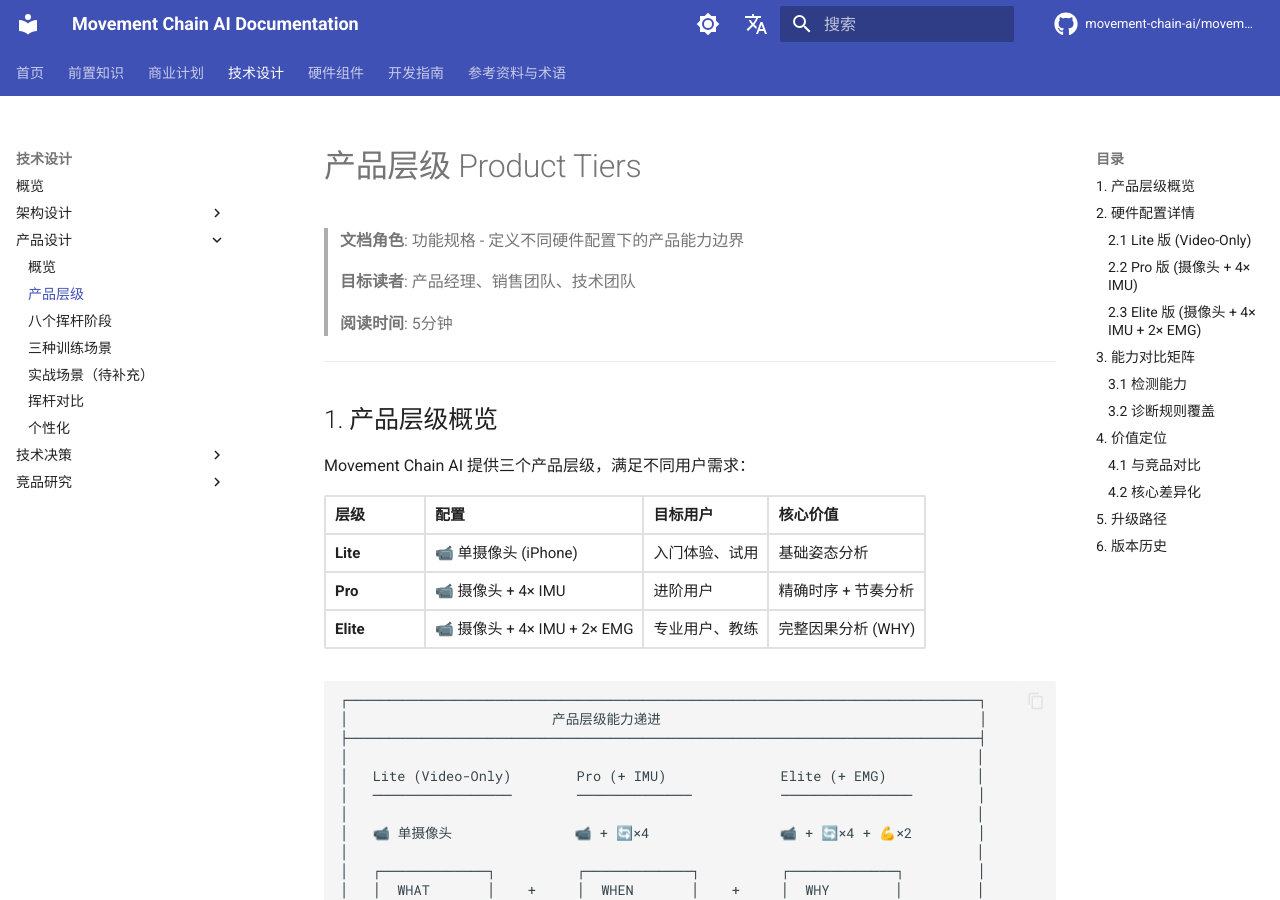
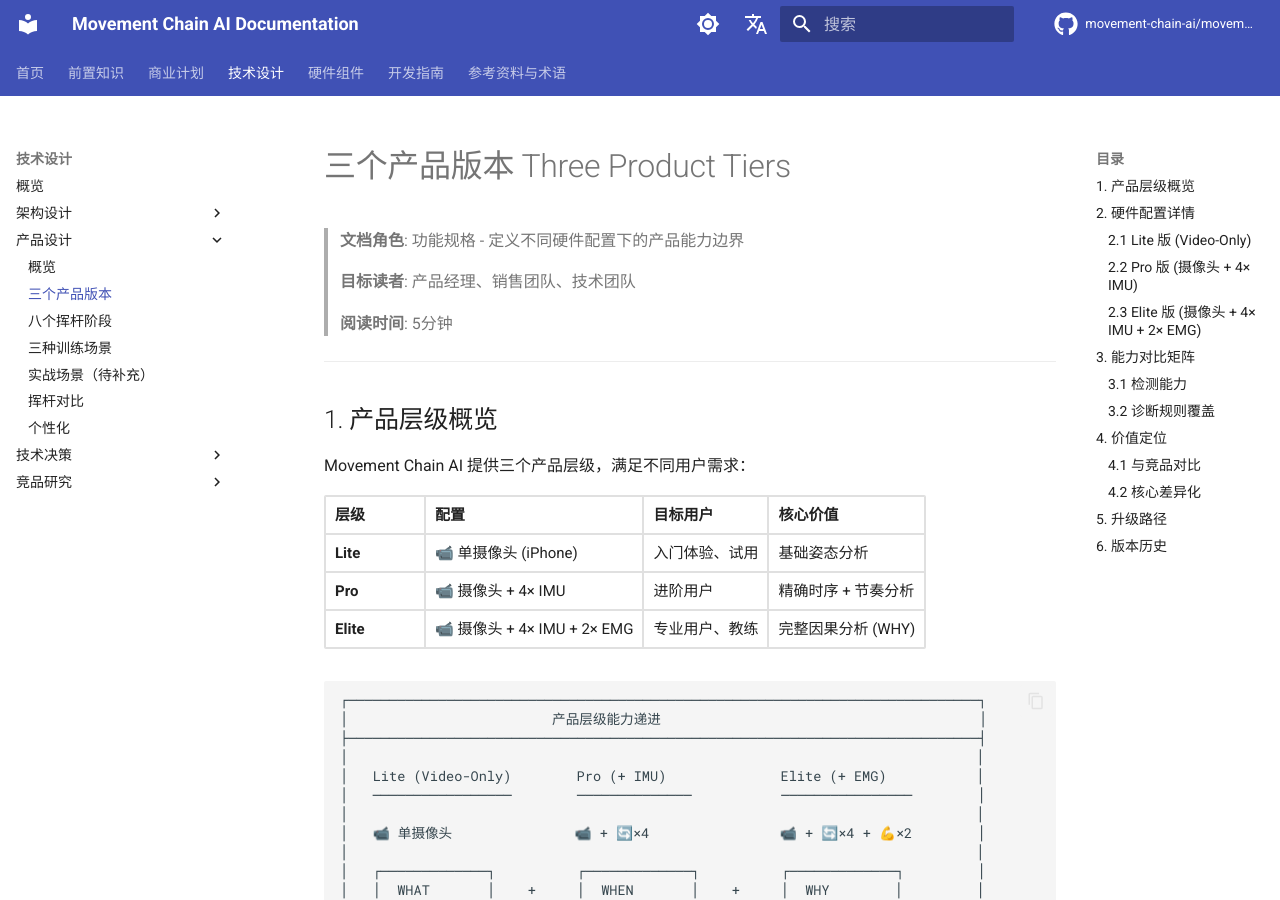
Before and after one commit to movement-chain-ai/movement-chain-docs, an MkDocs documentation site: the page built from docs/zh/design/specs/three-product-tiers.md, in a window 1280 px wide and 900 px high. Built offline with MkDocs 1.6.1 and Material for MkDocs 9.7.7, drawn with Linux system fonts in a browser that asks for light colours; comment, search, counter and statistics services are not loaded; the version menu is left out.

Commit message:
refactor: rename product-tiers.md to three-product-tiers.md
- Rename file: product-tiers.md → three-product-tiers.md
- Update document title: 产品层级 → 三个产品版本
- Update nav label: 产品层级 → 三个产品版本
- Update reference in system-design.md

🤖 Generated with [Claude Code](https://claude.com/claude-code)

Co-Authored-By: Claude Opus 4.5 <noreply@anthropic.com>

```diff
--- a/docs/zh/design/specs/product-tiers.md
+++ b/docs/zh/design/specs/three-product-tiers.md
@@ -1,4 +1,4 @@
-# 产品层级 Product Tiers
+# 三个产品版本 Three Product Tiers
 
 > **文档角色**: 功能规格 - 定义不同硬件配置下的产品能力边界
 >
--- a/mkdocs.yml
+++ b/mkdocs.yml
@@ -158,7 +158,7 @@ nav:
           - 数据处理与指标计算: design/architecture/sensor-data-processing.md
       - 产品设计:
           - 概览: design/specs/index.md
-          - 产品层级: design/specs/product-tiers.md
+          - 三个产品版本: design/specs/three-product-tiers.md
           - 八个挥杆阶段: design/specs/eight-swing-phases.md
           - 三种训练场景: design/specs/training-feedback.md
           - 实战场景（待补充）: design/specs/real-play-scenarios.md
```
Also changed, not shown: docs/zh/design/architecture/system-design.md (+1 -1 lines).
